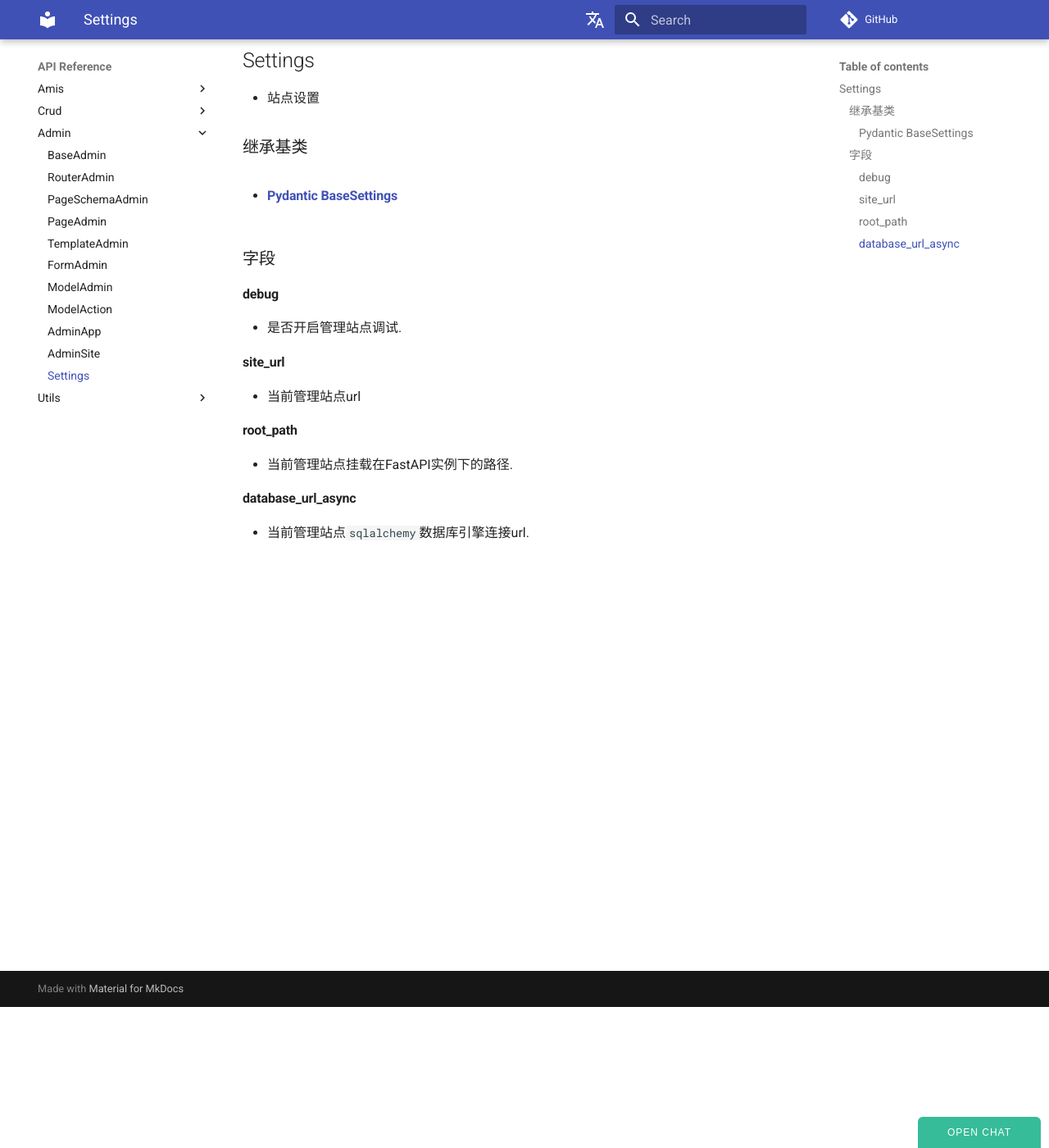
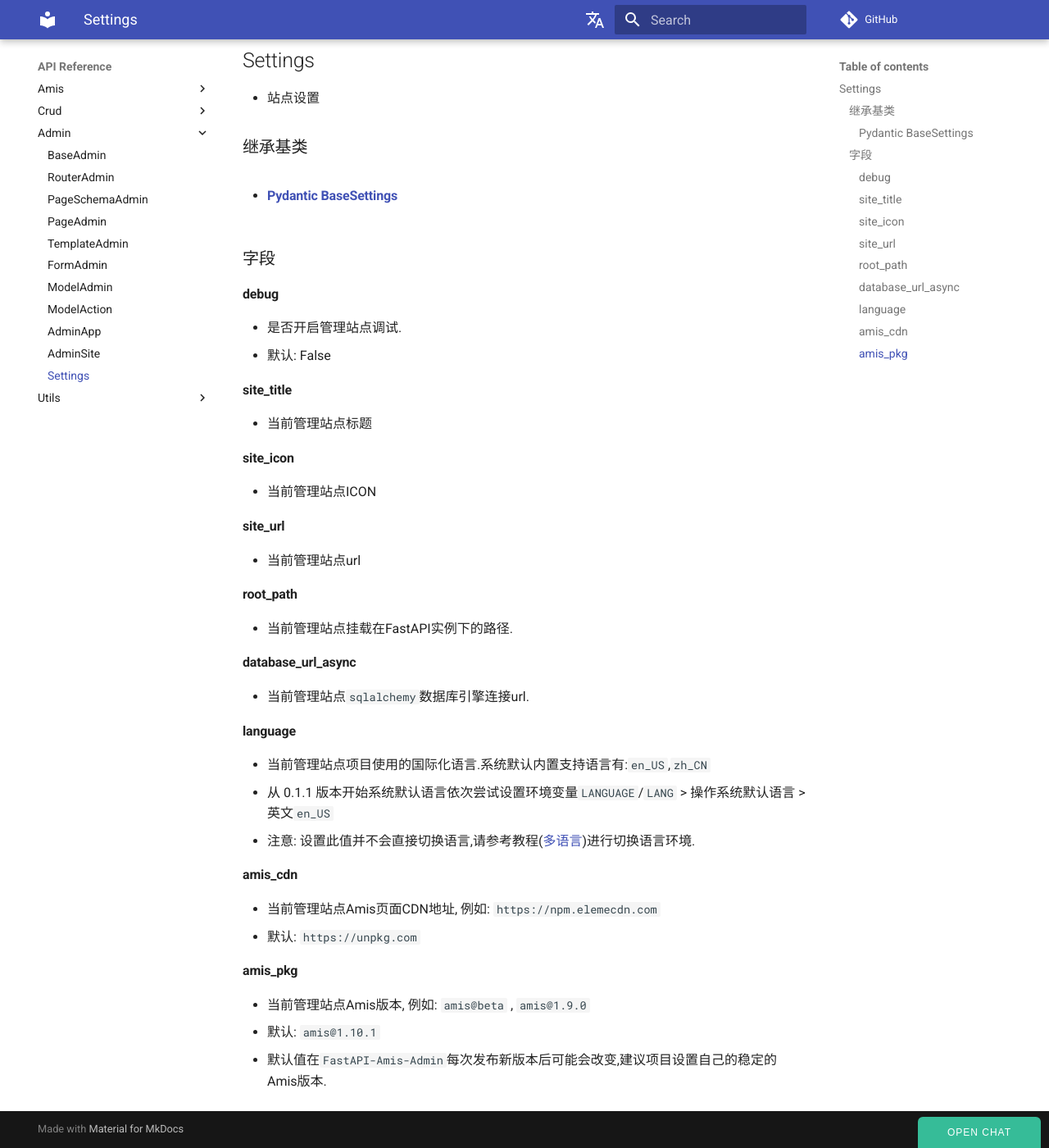
Before and after one commit to amisadmin/fastapi-amis-admin, an MkDocs documentation site: the page built from docs/zh/docs/amis_admin/Settings.md, in a window 1280 px wide and 1400 px high, scrolled down 172 px. Shown: the whole window at 82% size. Built offline with MkDocs 1.6.1 and Material for MkDocs 9.7.7, drawn with Linux system fonts in a browser that asks for light colours; comment, search, counter and statistics services are not loaded.

Commit message:
docs: 更新`Settings`信息,添加修改CDN,Amis版本教程

````diff
--- a/docs/zh/docs/amis_admin/Settings.md
+++ b/docs/zh/docs/amis_admin/Settings.md
@@ -11,6 +11,15 @@
 #### debug
 
 - 是否开启管理站点调试.
+- 默认: False
+
+#### site_title
+
+- 当前管理站点标题
+
+#### site_icon
+
+- 当前管理站点ICON
 
 #### site_url
 
@@ -23,3 +32,20 @@
 #### database_url_async
 
 - 当前管理站点`sqlalchemy`数据库引擎连接url.
+
+#### language
+
+- 当前管理站点项目使用的国际化语言.系统默认内置支持语言有:`en_US`,`zh_CN`
+- 从 0.1.1 版本开始系统默认语言依次尝试设置环境变量`LANGUAGE`/`LANG` > 操作系统默认语言 > 英文`en_US`
+- 注意: 设置此值并不会直接切换语言,请参考教程([多语言](/tutorials/basic/i18n/))进行切换语言环境.
+
+#### amis_cdn
+
+- 当前管理站点Amis页面CDN地址, 例如: `https://npm.elemecdn.com`
+- 默认: `https://unpkg.com`
+
+#### amis_pkg
+
+- 当前管理站点Amis版本, 例如: `amis@beta` , `amis@1.9.0`
+- 默认: `amis@1.10.1`
+- 默认值在`FastAPI-Amis-Admin`每次发布新版本后可能会改变,建议项目设置自己的稳定的Amis版本.
--- a/docs/zh/docs/tutorials/basic/Settings.md
+++ b/docs/zh/docs/tutorials/basic/Settings.md
@@ -4,7 +4,7 @@
 
 ## 基本配置
 
-`settings`接收一个`Settings`对象,它可以配置当前站点是否开启调试,挂载路径,数据库连接等.
+`settings`接收一个`Settings`对象,它可以配置当前站点是否开启调试、挂载路径、数据库连接、CDN地址、Amis版本号等.
 
 - 参考: [Settings](/amis_admin/Settings/)
 
@@ -44,11 +44,12 @@ site = AdminSite(
 ### 示例-2
 
 ```python
-from fastapi import FastAPI,Request
+from fastapi import FastAPI, Request
 from fastapi_amis_admin.amis_admin.settings import Settings
 from fastapi_amis_admin.amis_admin.site import AdminSite, ReDocsAdmin, DocsAdmin
 from sqlalchemy.ext.asyncio import AsyncEngine
 from fastapi_amis_admin.amis.components import App
+
 
 # 自定义后台管理站点
 class NewAdminSite(AdminSite):
````
